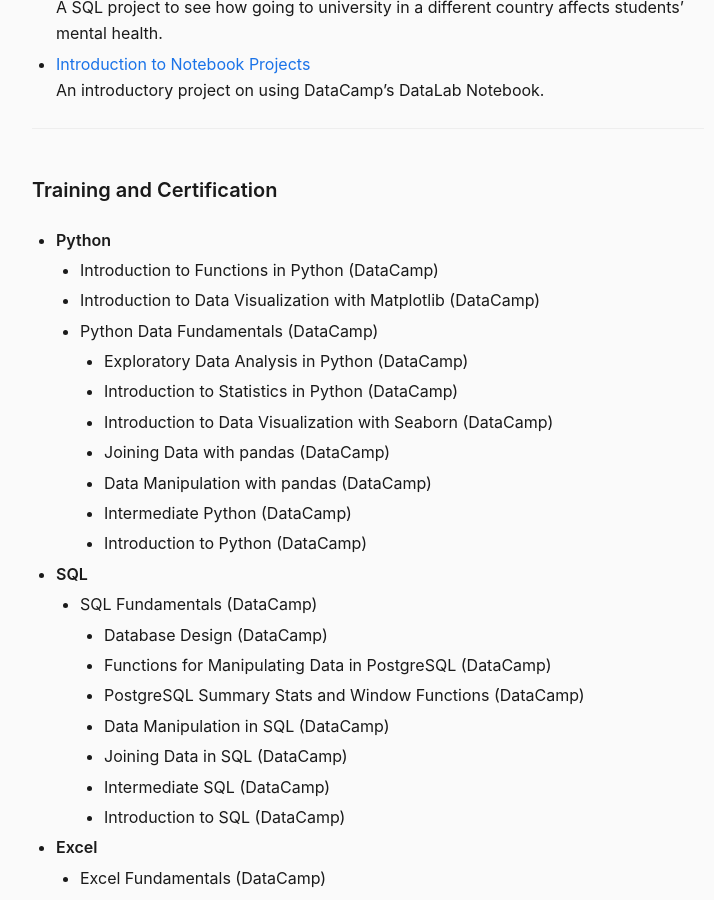
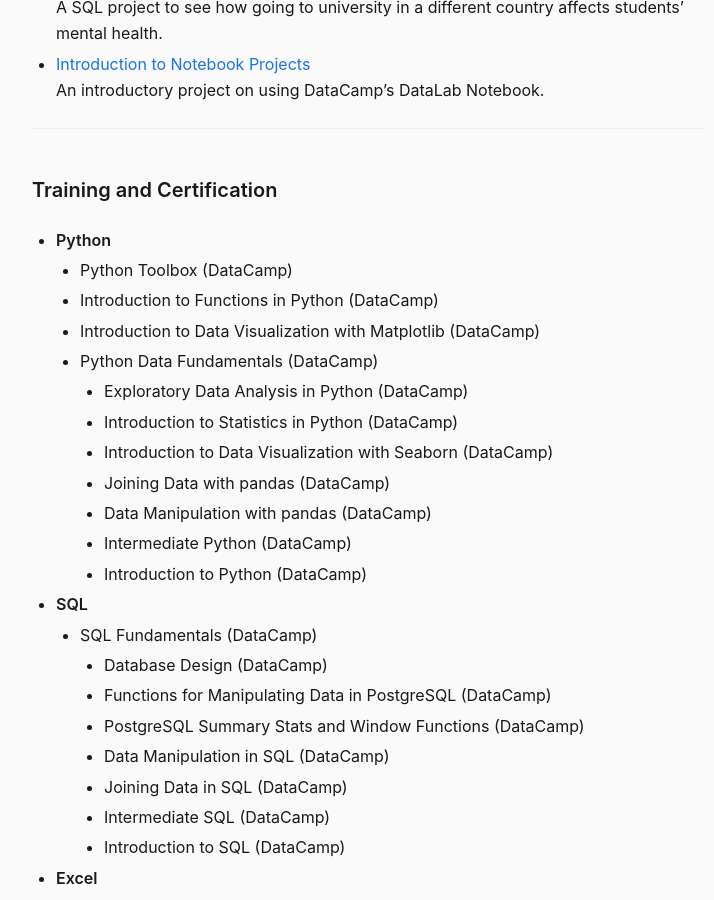
Before and after one commit to muntasimulhaque/muntasimulhaque.github.io, a Jekyll site: the page built from index.md, in a window 1280 px wide and 900 px high, scrolled down 2611 px. Shown: the whole window, without its empty margins (272-986 px from the left). Built offline with Jekyll 4.4.1, drawn with Linux system fonts in a browser that asks for light colours.

Commit message:
Update index.md

```diff
--- a/index.md
+++ b/index.md
@@ -74,6 +74,7 @@
 #### Training and Certification
 
 * **Python**
+    * Python Toolbox (DataCamp)
     * Introduction to Functions in Python (DataCamp)
     * Introduction to Data Visualization with Matplotlib (DataCamp)
     * Python Data Fundamentals (DataCamp)
```
